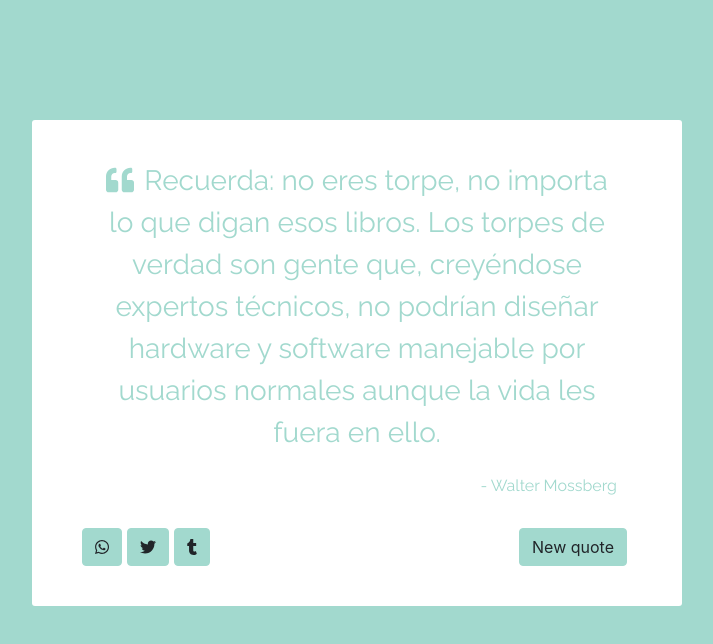
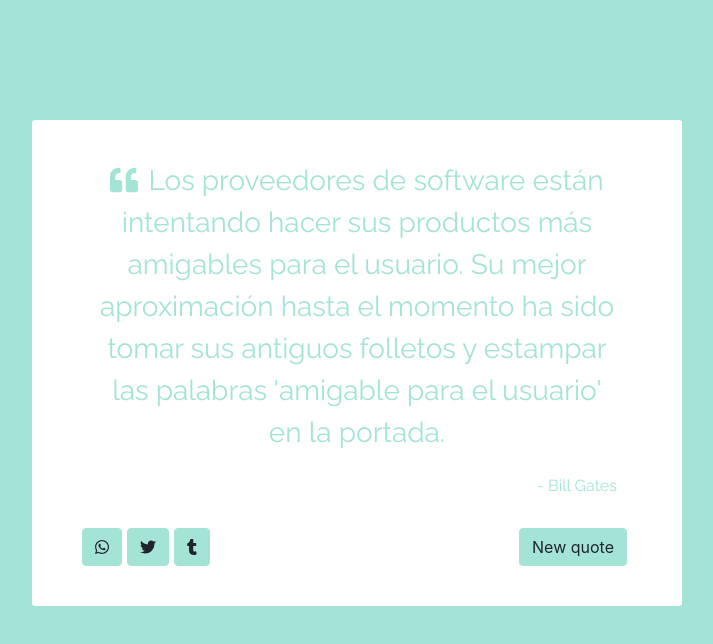
Before and after one commit to matlab98/reto-1-Frases-aleatorias, a React app: page / in a window 1280 px wide. Shown: the top 644 px of the page, without its empty margins (308-1021 px from the left). Built offline with nearby package versions, Linux system fonts and the light colour scheme.

Commit message:
Last commit

```diff
--- a/package.json
+++ b/package.json
@@ -19,7 +19,7 @@
   "bugs": {
     "url": "https://github.com/matlab98/reto-1-Frases-aleatorias/issues"
   },
-  "homepage": "https://github.com/matlab98/S2_reto_1_AG",
+  "homepage": "https://github.com/matlab98/reto-1-Frases-aleatorias",
   "dependencies": {
     "@fortawesome/fontawesome-free": "^5.15.3",
     "@fortawesome/fontawesome-svg-core": "^1.2.35",
--- a/src/components/Social.jsx
+++ b/src/components/Social.jsx
@@ -34,7 +34,7 @@ class Social extends Component {
                                     href={`https://twitter.com/intent/tweet/?text="${item.phrase} - ${item.author}"&hashtags=SuperacionPersonal`} target="_blanck">
                                     <FontAwesomeIcon icon={faTwitter} />
                                 </a>
-                                <a className="btn" id="tweet-quote" style={{ backgroundColor: `${item.color}`, borderColor: `${item.color}`, marginRight: "5px" }}
+                                <a className="btn" style={{ backgroundColor: `${item.color}`, borderColor: `${item.color}`, marginRight: "5px" }}
                                     href={`https://www.tumblr.com/widgets/share/tool?posttype=quote&tags=quotes&caption="- ${item.author}&content=${item.phrase} ".&canonicalUrl=https%3A%2F%2Fwww.tumblr.com%2Fbuttons&shareSource=tumblr_share_button`} target="_blanck">
                                     <FontAwesomeIcon icon={faTumblr} />
                                 </a>
--- a/src/containers/App.jsx
+++ b/src/containers/App.jsx
@@ -42,16 +42,15 @@ class App extends Component {
     constructor() {
         super();
         this.state = {
-            quotes: [],
-            color: ""
+            quotes: []
         };
     };
 
     randomPhrase = () => {
-        const numRandom = Math.round(Math.random() * phrase.length-1);
+        const numRandom = Math.floor(Math.random() * phrase.length);
+        console.log(numRandom)
         this.setState({
-            quotes: [phrase[numRandom]],
-            color: phrase[numRandom]["color"]
+            quotes: phrase[numRandom]
         })
     };
 
@@ -60,17 +59,18 @@ class App extends Component {
     };
 
     render() {
+
         return (
             <div id="quote-box">
             <StyledContainer style={{
-                backgroundColor: `${this.state.color}`
+                backgroundColor: `${this.state.quotes.color}`
             }}>
-                <StyledCard fluid style={{ color: `${this.state.color}` }} id="quote-box">
-                    <Phrase quote={this.state.quotes} />
+                <StyledCard fluid style={{ color: `${this.state.quotes.color}` }} id="quote-box">
+                    <Phrase quote={[this.state.quotes]} />
                     <Row style={{ marginTop: "30px" }}>
-                    <Social quote={this.state.quotes} />
+                    <Social quote={[this.state.quotes]} />
                     <Col style={{ textAlign: "right" }}>
-                        <a style={{ backgroundColor: `${this.state.color}`, borderColor: `${this.state.color}`, marginRight:"5px" }} className="btn" id="new-quote"
+                        <a style={{ backgroundColor: `${this.state.quotes.color}`, borderColor: `${this.state.quotes.color}`, marginRight:"5px" }} className="btn" id="new-quote"
                         onClick={this.randomPhrase}>New quote</a>
                     </Col>
                     </Row>
--- a/src/utils/phrase.json
+++ b/src/utils/phrase.json
@@ -8,12 +8,15 @@
     {
         "id": 1,
         "phrase": "Nunca pienso en las consecuencias de fallar un gran tiro… cuando se piensa en las consecuencias se está pensando en un resultado negativo.",
-        "author": "Michael Jordan"
+        "author": "Michael Jordan",
+        "color": "#AB47BC"
+
     },
     {
         "id": 2,
         "phrase": "El dinero no es la clave del éxito; la libertad para poder crear lo es.",
-        "author": "Nelson Mandela"
+        "author": "Nelson Mandela",
+        "color": "#F5CBA7"
     },
     {
         "id": 3,
```
